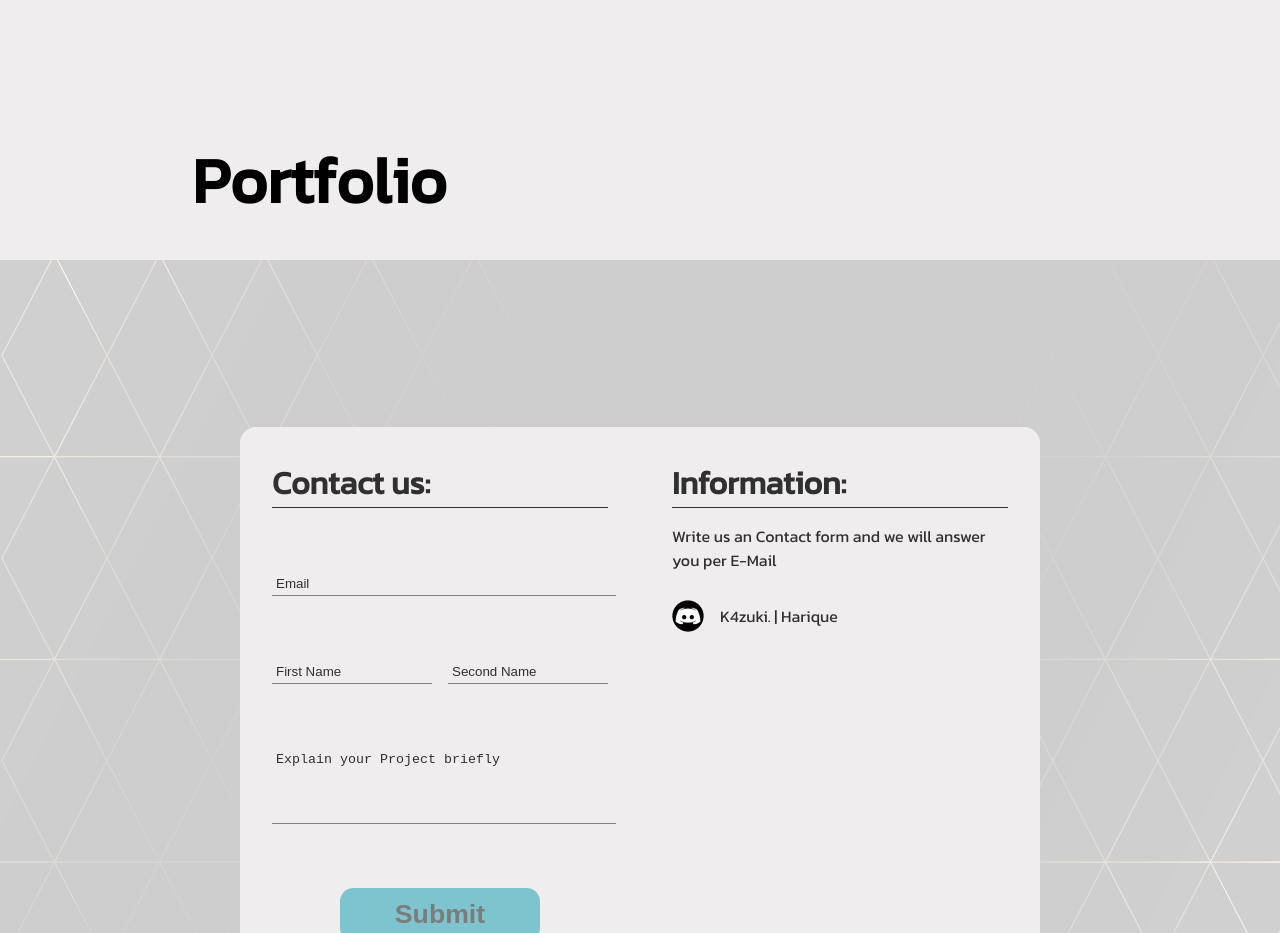
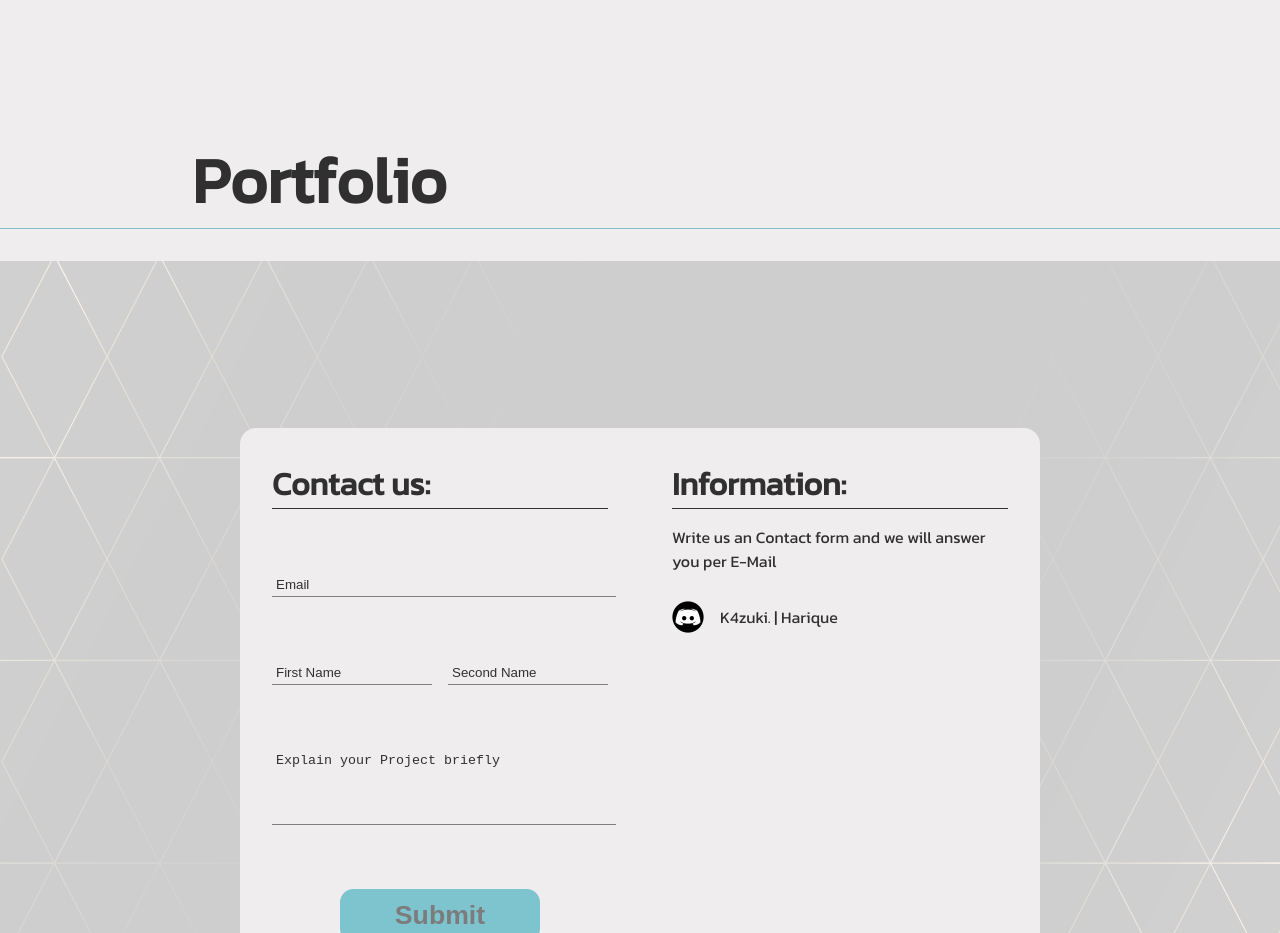
Before and after one commit to K4zuki-dev/K4zuki-dev.github.io, a Next.js app: page / in a window 1280 px wide. Shown: the part 2480-3413 px from the top of the page. Built offline with nearby package versions, Linux system fonts and the light colour scheme; no server answers; the database is empty.

Commit message:
Added Title to Portfolio, updated Header scroll

```diff
--- a/src/Components/Header/Header.tsx
+++ b/src/Components/Header/Header.tsx
@@ -67,7 +67,7 @@ function HeaderButton({text, scrollId}: NavButton) {
         const sectionElement = document.getElementById(scrollId);
         if (sectionElement) {
           window.scrollTo({
-            top: sectionElement.offsetTop,
+            top: sectionElement.offsetTop-100,
             behavior: "smooth",
           });
         }
--- a/src/Components/Portfolio/Portfolio.tsx
+++ b/src/Components/Portfolio/Portfolio.tsx
@@ -5,6 +5,7 @@ import { ReactNode, useRef, useState } from "react";
 import styles from "./Portfolio.module.css";
 import Image from "next/image";
 import { useEffect } from "react";
+import { title } from "process";
 
 const gridItemVariants: Variants = {
   show: {opacity: 1, top: "0em", transition: {duration: .5, ease: easeOut}},
@@ -66,49 +67,27 @@ function GridItem({title="Default", img="image.png", description="defaultdefault
   )
 }
 
-function AnimatedTitle({title}: PortfolioTitle) {
-  const charVariants: Variants = {
-    show: {
-      opacity: 1,
-      bottom: "0",
-      transition: {
-        duration: .3,
-        type: "spring",
-        stiffness: 100
-      }
-    },
-    hidden: {
-      opacity: 0,
-      bottom: "3em"
-    }
-  }
-
-  const letters = title.split("").map((char, index) => {
-      return <motion.h1 key={index} variants={charVariants} style={{position: "relative"}}>{char}</motion.h1>
-  })
-
-  return letters
-}
-
 export default function Portfolio() {
   const [data, setData] = useState<Sites[]>([]);
 
   const portfolioAnim = useAnimation()
+
   const portfolioRef = useRef(null) // An reference to an element
   const portfolioInView = useInView(portfolioRef, {once: true})
 
-  const titleAnim = useAnimation()
   const containerRef = useRef(null)
   const containerInView = useInView(containerRef)
+  const titleAnim = useAnimation()
+
+  // UseEffect hooks
 
   useEffect(() => {
-    portfolioAnim.start("show")
+
+    portfolioAnim ? (portfolioAnim.start("show")) : ({})
   }, [portfolioInView, portfolioAnim])
 
   useEffect(() => {
-
-    containerInView ? (titleAnim.start("show")) : (titleAnim.set("hidden"))
-
+    containerInView ? (titleAnim.start("show")) : (titleAnim.set("hidden") )
   }, [containerInView, titleAnim])
 
   useEffect(() => {
@@ -120,10 +99,32 @@ export default function Portfolio() {
     fetchAndSetData();
   }, []);
 
+  // Variants
+
+  const charVariants: Variants = {
+    show: {
+      opacity: 1,
+      bottom: "0",
+      transition: {
+        duration: .1,
+        type: "spring",
+        stiffness: 100
+      }
+    },
+    hidden: {
+      opacity: 0,
+      bottom: "3em"
+    }
+  }
+
   return (
-    <div ref={containerRef}>
-      <motion.div initial="hidden" animate={portfolioAnim} variants={{}} transition={{staggerChildren: .2}} style={{display: "flex", backgroundColor: "var(--clr-background)", padding: "0 15vw", fontSize: "200%"}}>
-          <AnimatedTitle title="Portfolio"></AnimatedTitle>
+          <div ref={containerRef} id="section-portfolio">
+      <motion.div initial="hidden" animate={titleAnim} variants={{}} transition={{staggerChildren: .1}} style={{display: "flex", backgroundColor: "var(--clr-background)", padding: "0 15vw", fontSize: "200%", borderBottom: "solid 1px var(--clr-accent)"}}>
+          {
+            "Portfolio".split("").map((char, index) => {
+                return <motion.h1 key={index} variants={charVariants} style={{position: "relative", color: "var(--clr-text)"}}>{char}</motion.h1>
+            })
+          }
       </motion.div>
 
       <motion.div
@@ -135,7 +136,6 @@ export default function Portfolio() {
           variants={{}} // U use this if you want the children to animate in an orchestration with the parent
           transition={{staggerChildren: .5}}
           className={styles.portfolio_container}
-          id="section-portfolio"
         >
           {GridContainer(data)}
       </motion.div>
```
